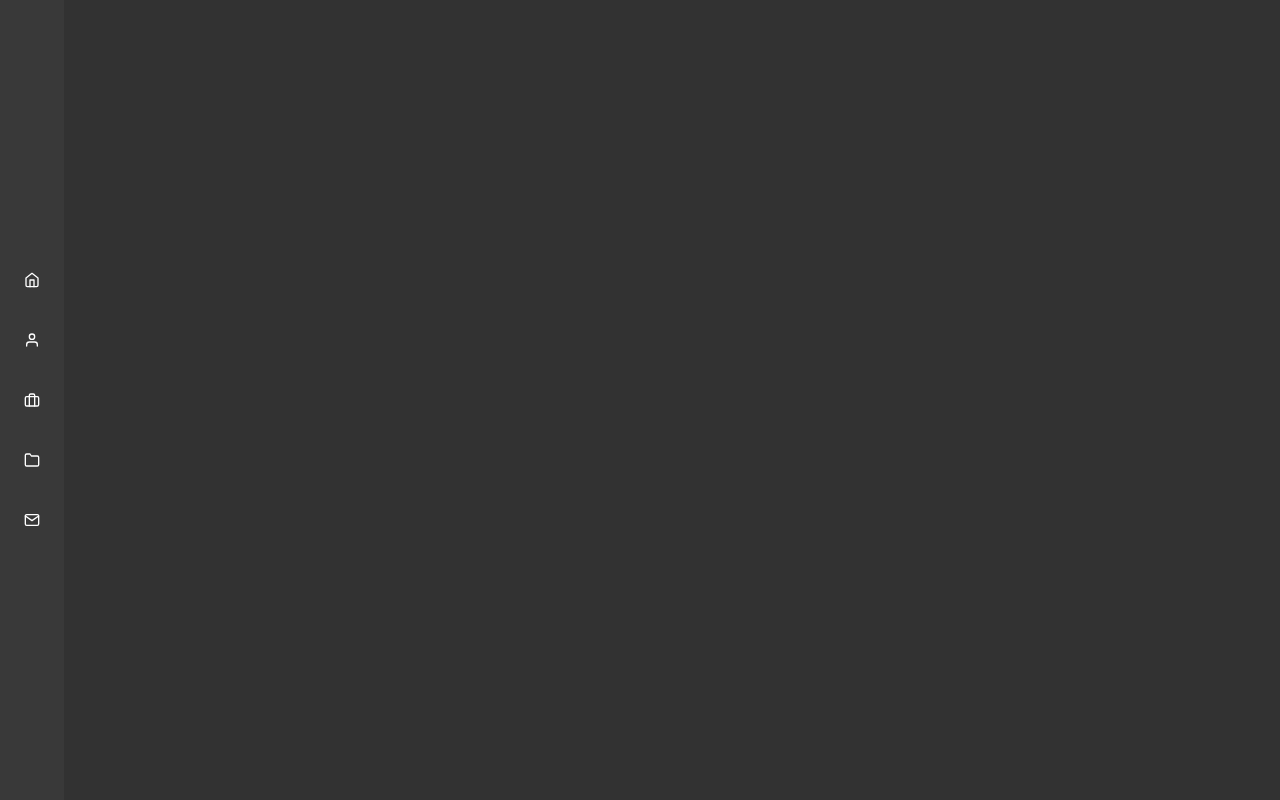
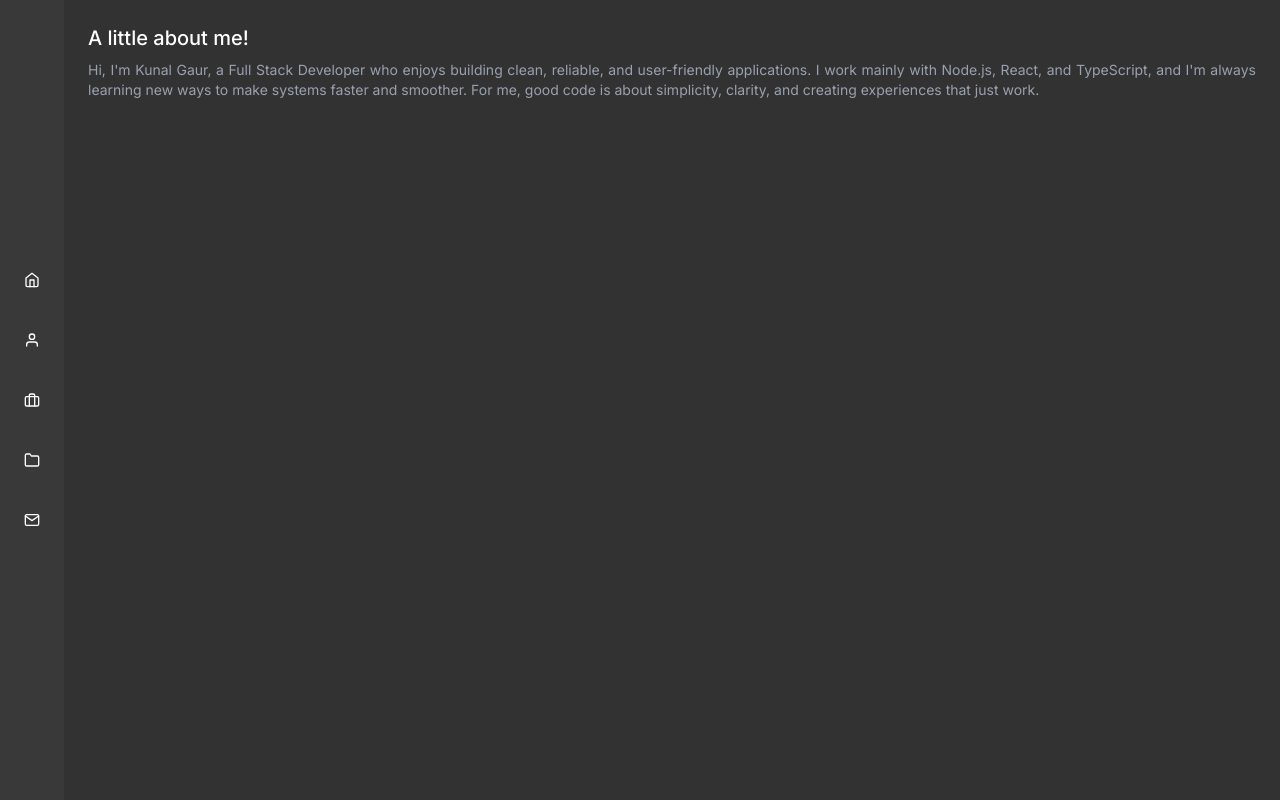
Before and after one commit to kunallgaurr/portfolio, a Next.js app: page / in a window 1280 px wide. Shown: the top 800 px of the page. Built offline with nearby package versions, Linux system fonts and the light colour scheme.

Commit message:
Fixed styling

```diff
--- a/src/app/layout.tsx
+++ b/src/app/layout.tsx
@@ -25,13 +25,10 @@ export default function RootLayout({
         <html lang="en">
             <body className={`${inter.variable} antialiased`}>
                 <AnimatePresence>
-        <div className="h-screen w-screen">
+                    <div className="sm:flex h-screen">
                         <Navbar />
-          <div className="h-full w-full grid place-items-center">
-            <div className="w-[30%] h-[200vh] flex flex-col gap-4">
-              <Profile />
-              {children}
-            </div>
+                        <div className="flex-1 overflow-y-auto">
+                            <div className="p-4 flex flex-col gap-4">{children}</div>
                         </div>
                     </div>
                 </AnimatePresence>
```
Lines whose indentation alone changed are shown as unchanged.
